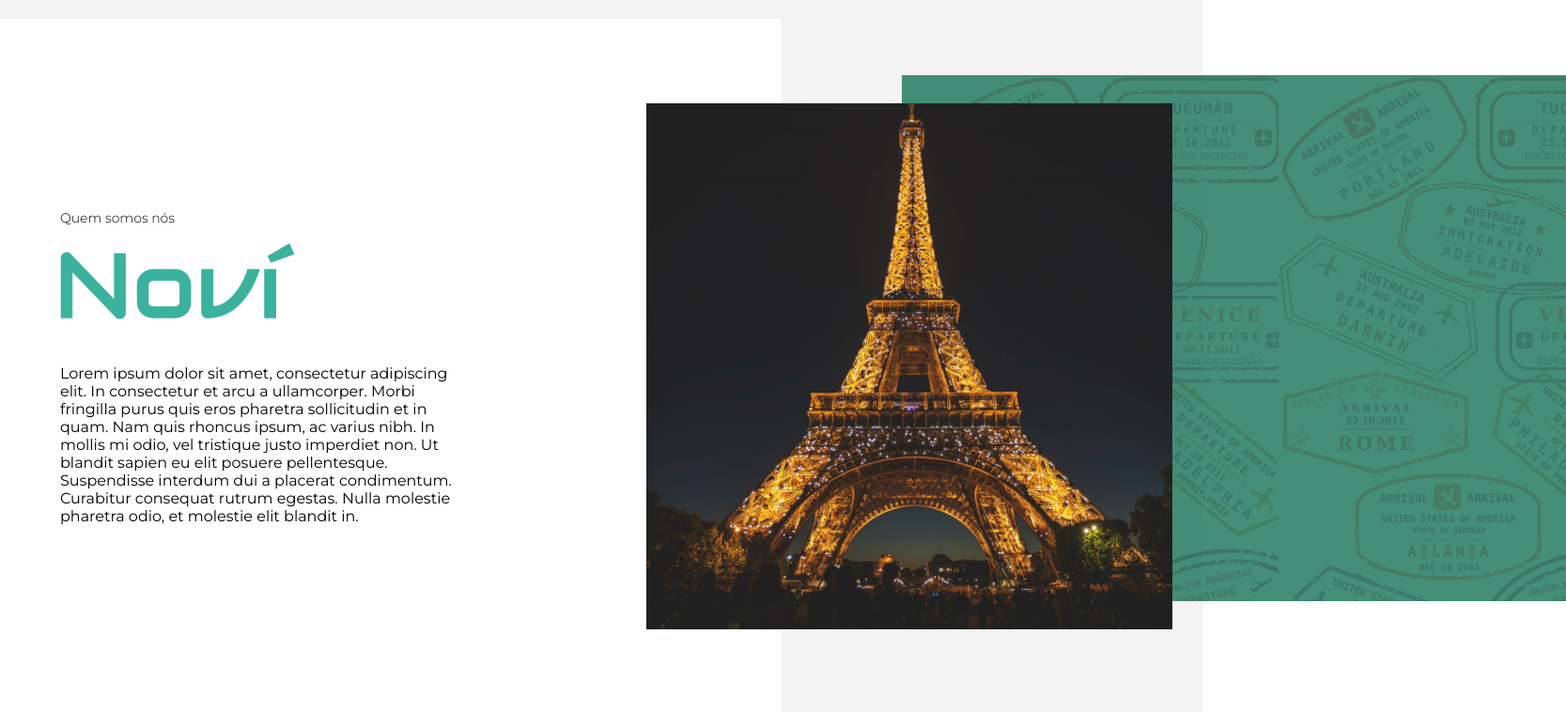
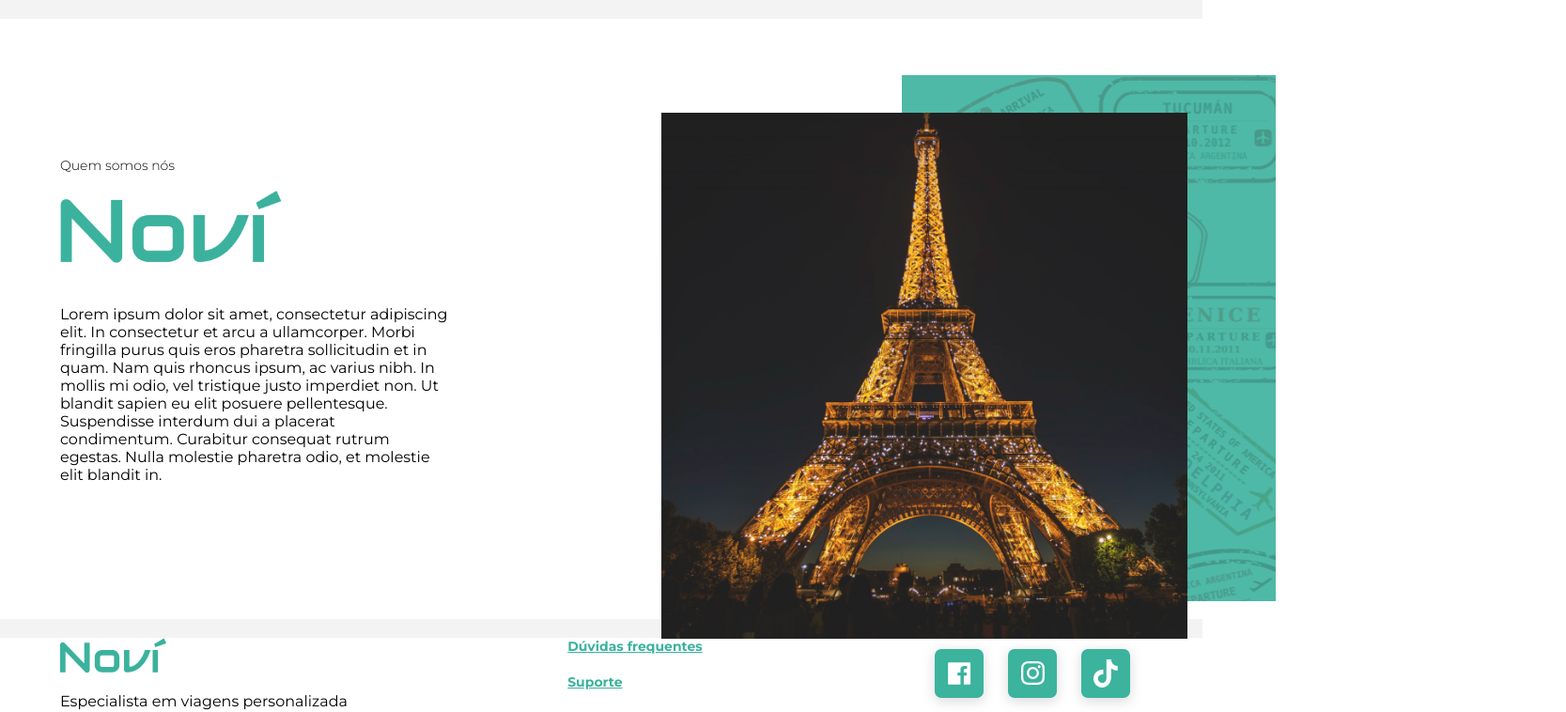
Before and after one commit to StartFuture/novi-frontend, a React (Create React App) app: page / in a window 1280 px wide. Shown: the top 758 px of the page at 94% size, 1667 px wide, since content can reach past the window. Built offline with nearby package versions, Linux system fonts and the light colour scheme.

Commit message:
feat(Banner_nos) -Finish addjusting css to imag

```diff
--- a/src/assets/css/landingPageUs.css
+++ b/src/assets/css/landingPageUs.css
@@ -3,11 +3,15 @@
     grid-template-columns: auto 4rem 1rem;
     grid-template-areas: "LpUsText LpOurImage LpBackgroundUs";
     align-items: center;
+    justify-content: center;
     /* grid-gap: 10rem; */
-    padding: 7% 5%;
+    padding: 10% 5%;
     background-color: #FFF;
+    /* height: 300%; */
+}
+
+.LpUsText {
     max-width: 55%;
-    /* height: 300%; */
 }
 
 .h4AboutUs {
@@ -31,17 +35,20 @@
 }
 
 .LpOurImage {
+    position: absolute;
     width: 70vh;
     height: 70vh;
+    left: 55%;
+    top: 15%;
     z-index: 1;
 }
 
 .LpBackgroundUs {
     background-image: url('../img/LpBackgroundUs.png');
-    background-color: #318269;
+    background-color: #3BB29D;
     height: 70vh;
-    width: 88.4vh;
-    /* width: 48.4vh; */
+    /* width: 88.4vh; */
+    width: 49.8vh;
     opacity: .9;
     position: absolute;
     left: 75%;
```
